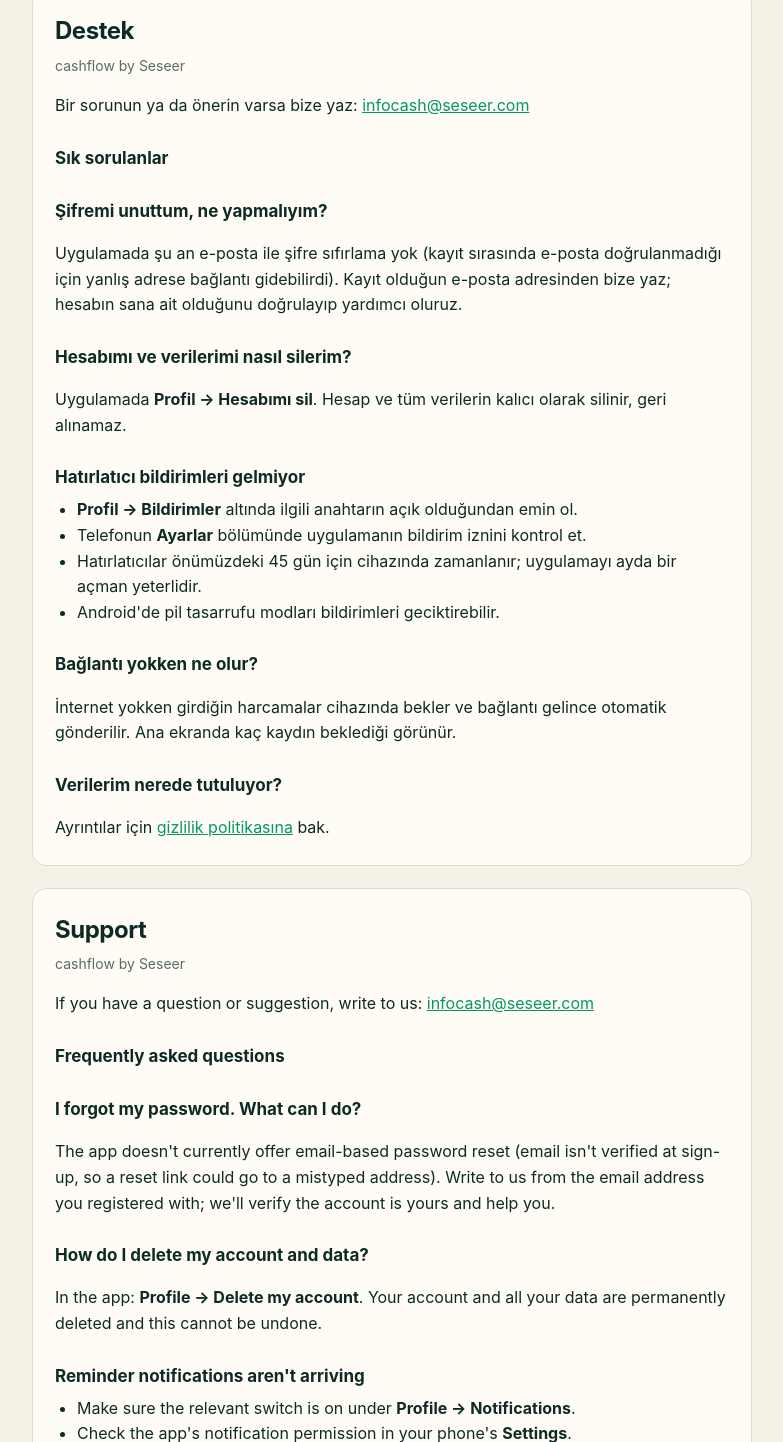
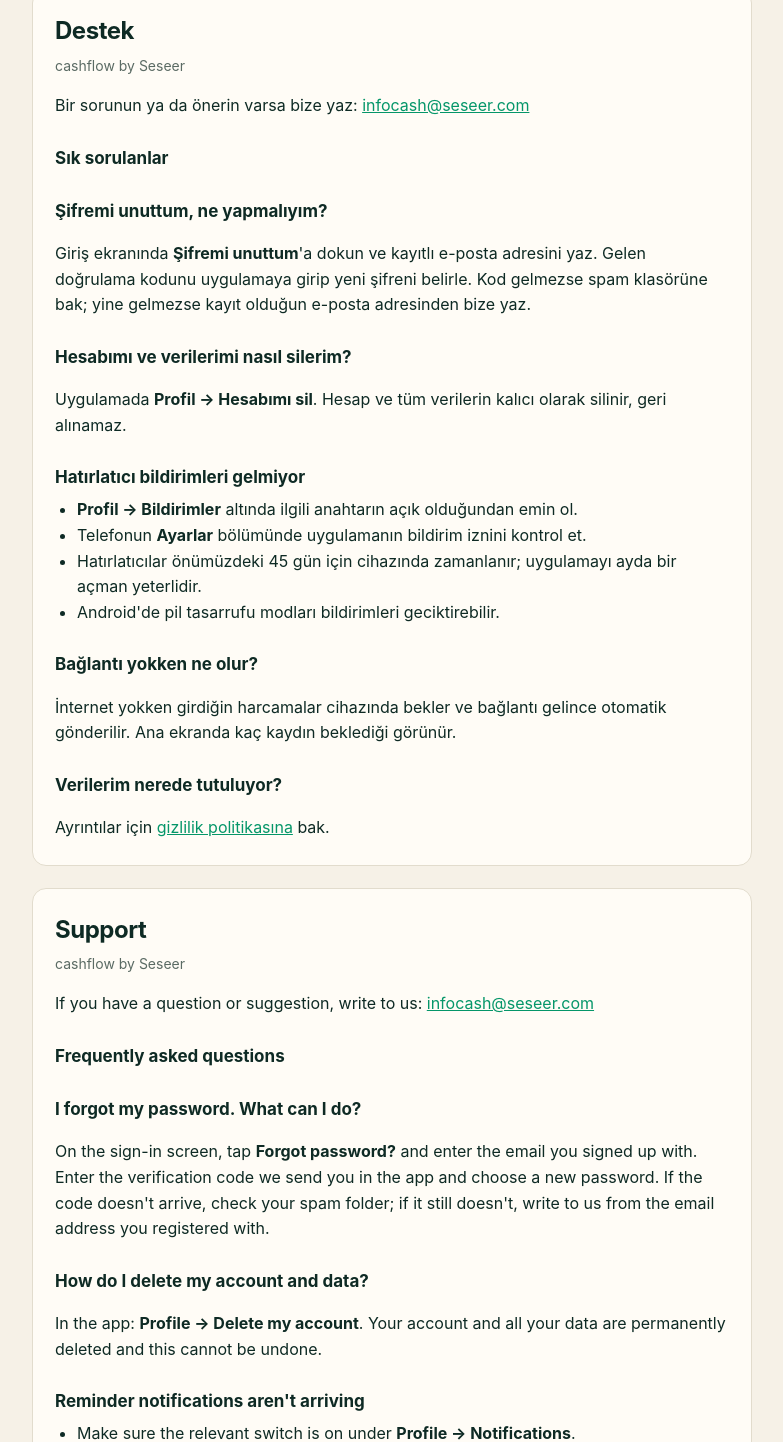
Before and after one commit to sefaermancik/seseer-cash-flow-legal, a plain HTML site: page destek.html in a window 1280 px wide. Shown: the part 91-1533 px from the top of the page, without its empty margins (248-1031 px from the left). Drawn offline with Linux system fonts and the light colour scheme.

Commit message:
Destek: şifre sıfırlama
Co-Authored-By: Claude Opus 5.5 <noreply@anthropic.com>

```diff
--- a/destek.html
+++ b/destek.html
@@ -38,7 +38,7 @@ code { background:var(--bg); padding:1px 6px; border-radius:6px; font-size:14px;
 <h2>Sık sorulanlar</h2>
 
 <h2>Şifremi unuttum, ne yapmalıyım?</h2>
-<p>Uygulamada şu an e-posta ile şifre sıfırlama yok (kayıt sırasında e-posta doğrulanmadığı için yanlış adrese bağlantı gidebilirdi). Kayıt olduğun e-posta adresinden bize yaz; hesabın sana ait olduğunu doğrulayıp yardımcı oluruz.</p>
+<p>Giriş ekranında <strong>Şifremi unuttum</strong>'a dokun ve kayıtlı e-posta adresini yaz. Gelen doğrulama kodunu uygulamaya girip yeni şifreni belirle. Kod gelmezse spam klasörüne bak; yine gelmezse kayıt olduğun e-posta adresinden bize yaz.</p>
 
 <h2>Hesabımı ve verilerimi nasıl silerim?</h2>
 <p>Uygulamada <strong>Profil → Hesabımı sil</strong>. Hesap ve tüm verilerin kalıcı olarak silinir, geri alınamaz.</p>
@@ -66,7 +66,7 @@ code { background:var(--bg); padding:1px 6px; border-radius:6px; font-size:14px;
 <h2>Frequently asked questions</h2>
 
 <h2>I forgot my password. What can I do?</h2>
-<p>The app doesn't currently offer email-based password reset (email isn't verified at sign-up, so a reset link could go to a mistyped address). Write to us from the email address you registered with; we'll verify the account is yours and help you.</p>
+<p>On the sign-in screen, tap <strong>Forgot password?</strong> and enter the email you signed up with. Enter the verification code we send you in the app and choose a new password. If the code doesn't arrive, check your spam folder; if it still doesn't, write to us from the email address you registered with.</p>
 
 <h2>How do I delete my account and data?</h2>
 <p>In the app: <strong>Profile → Delete my account</strong>. Your account and all your data are permanently deleted and this cannot be undone.</p>
```
